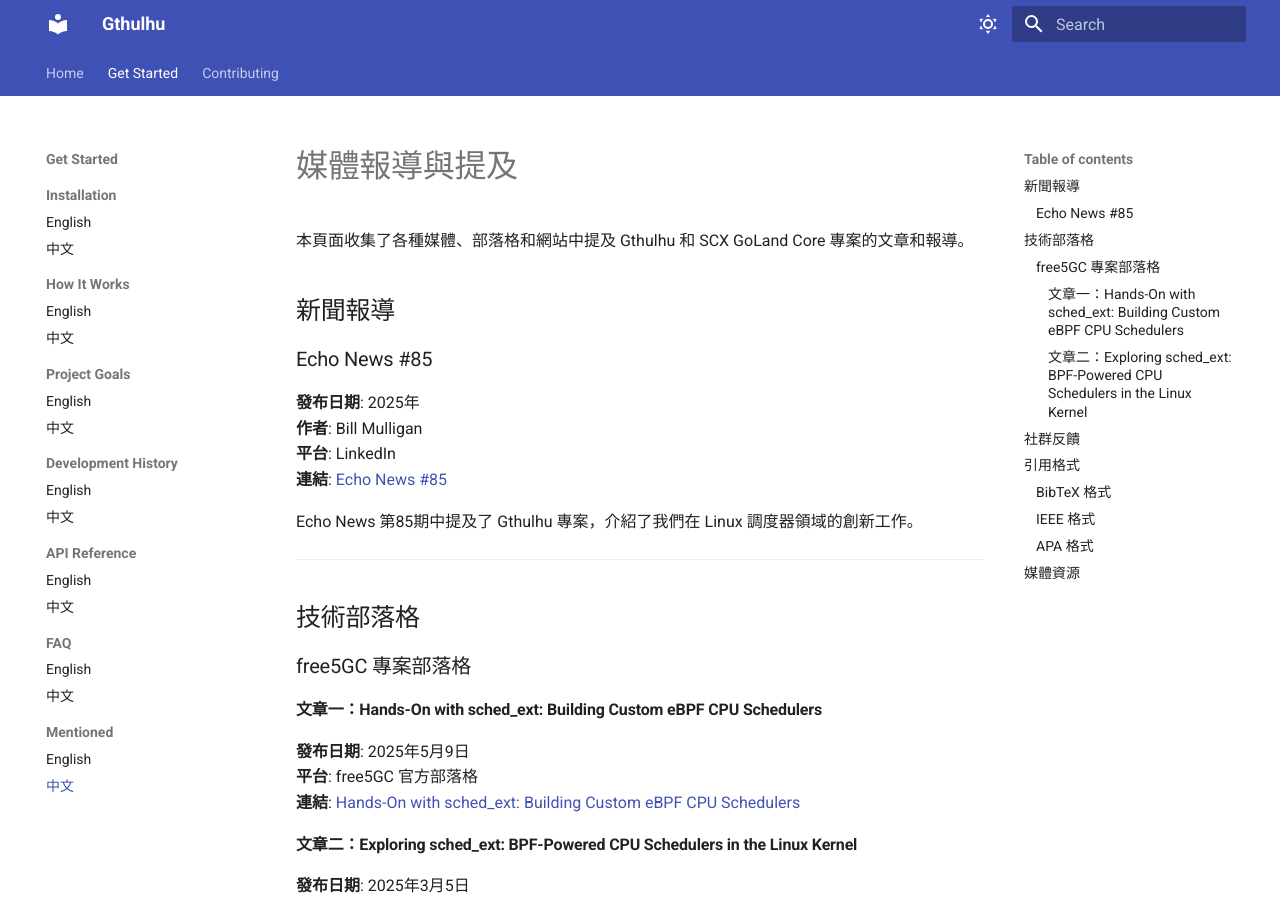
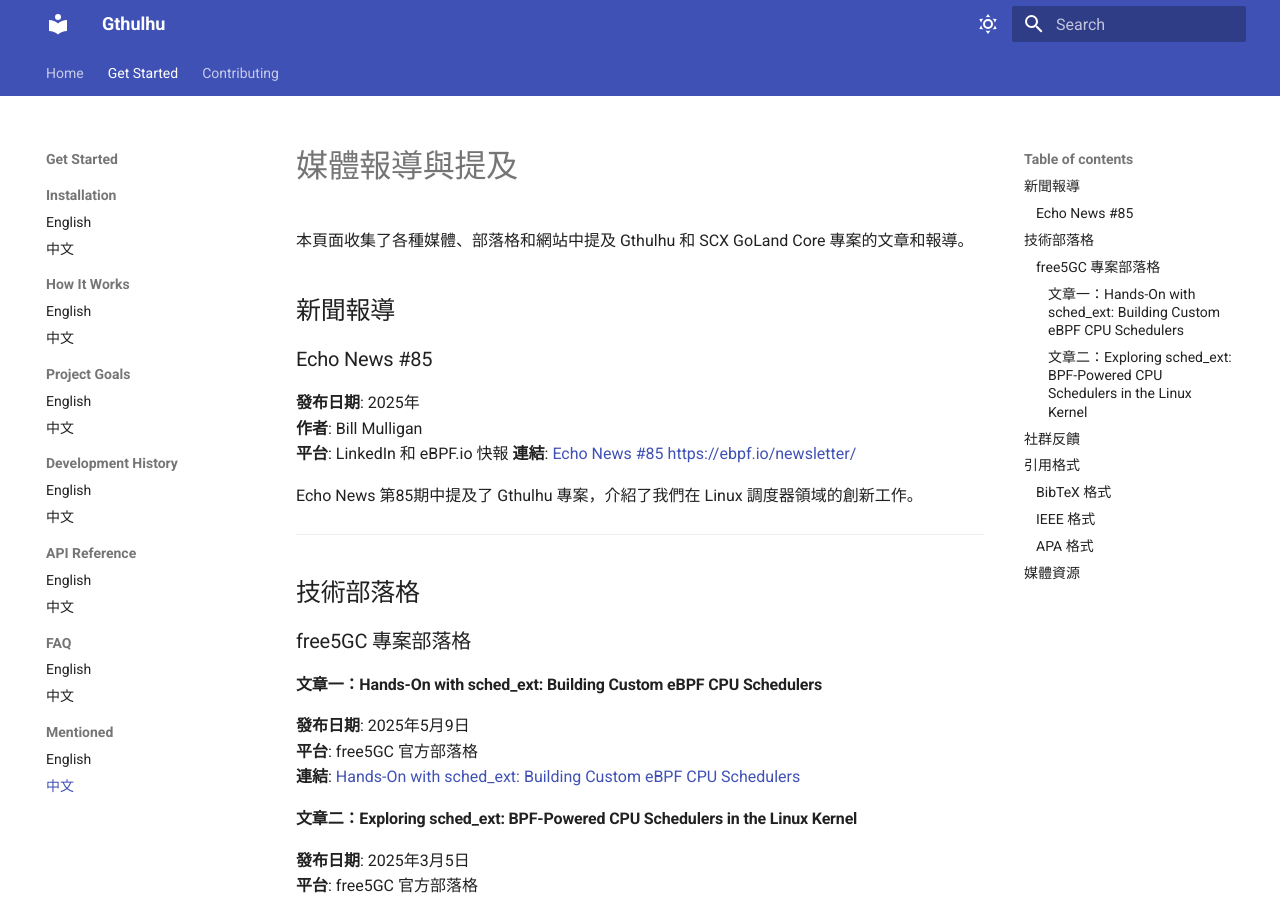
Before and after one commit to Gthulhu/docs, an MkDocs documentation site: the page built from docs/mentioned.md, in a window 1280 px wide and 900 px high. Built offline with MkDocs 1.6.1 and Material for MkDocs 9.7.7, drawn with Linux system fonts in a browser that asks for light colours.

Commit message:
chore: update mention page

```diff
--- a/docs/mentioned.md
+++ b/docs/mentioned.md
@@ -7,8 +7,9 @@
 ### Echo News #85
 **發布日期**: 2025年
 **作者**: Bill Mulligan
-**平台**: LinkedIn
-**連結**: [Echo News #85](https://www.linkedin.com/pulse/echo-news-85-bill-mulligan-jcsgf/)
+**平台**: LinkedIn 和 eBPF.io 快報
+**連結**: [Echo News #85](https://www.linkedin.com/pulse/echo-news-85-bill-mulligan-jcsgf/) [https://ebpf.io/newsletter/](https://isovalent-9197153.hs-sites.com/echo-news-episode-84-ebpf-for-5g.-ciliumcon-cfp-closing-1)
+
 
 Echo News 第85期中提及了 Gthulhu 專案，介紹了我們在 Linux 調度器領域的創新工作。
 
```
Also changed, not shown: docs/mentioned.en.md (+2 -2 lines).
